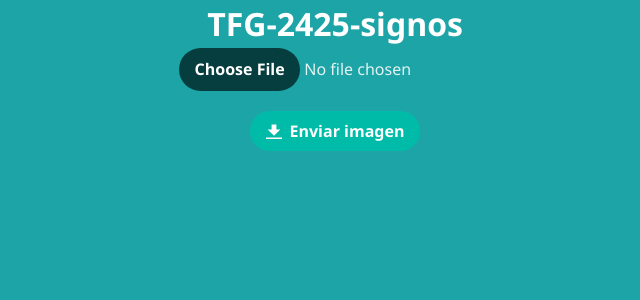
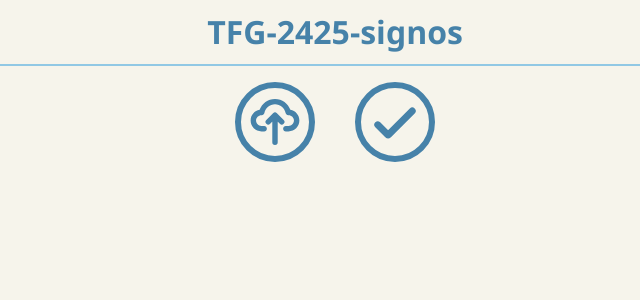
Before and after one commit to NILGroup/tfg-2425-signos, a React (Vite) app in the folder PWA-Signos/: page / in a window 1280 px wide. Shown: the top 300 px of the page, without its empty margins (305-945 px from the left). Built offline with nearby package versions, Linux system fonts and the light colour scheme.

Commit message:
new design started Co-authored-by: P3IBOL711 <P3IBOL711@users.noreply.github.com>

```diff
--- a/PWA-Signos/src/App.css
+++ b/PWA-Signos/src/App.css
@@ -1,6 +1,7 @@
 #root {
   font-family: 'Segoe UI', 'Trebuchet MS', sans-serif, Arial;
-  max-width: 1280px;
+  height: 100%;
+  width: 100%;
   margin: auto;
   text-align: center;
 }
@@ -8,69 +9,16 @@
 .title {
   font-size: 2em;
   text-align: center;
-  color: white;
+  color: #4682A9;
   font-weight: bold;
 }
+
 
 .buttons {
   display:flex;
   flex-direction: column;
   align-items: center;
   gap: 20px;
-}
-
-.upload-image-button{
-  pointer-events: auto;
-  cursor: pointer;
-  background-color: #063e3f;
-  color: white;
-  border: none;
-  border-radius: 3rem;
-  text-align: center;
-  padding-left: 5%;
-  padding-right: 5%;
-  padding-top: 3%;
-  padding-bottom: 3%;
-  font-weight: bold;
-}
-
-.upload-image-button:hover {
-  background-color: white;
-  border: none;
-  color: #063e3f;
-}
-
-.upload-image-button:active {
-  background-color: #a2e5e6;
-  border: none;
-  color: #063e3f;
-}
-
-.select-image-button::file-selector-button {
-  pointer-events: auto;
-  cursor: pointer;
-  background-color: #063e3f;
-  color: white;
-  border: none;
-  border-radius: 3rem;
-  text-align: center;
-  padding-left: 5%;
-  padding-right: 5%;
-  padding-top: 3%;
-  padding-bottom: 3%;
-  font-weight: bold;
-}
-
-.select-image-button::file-selector-button:hover {
-  background-color: white;
-  border: none;
-  color: #063e3f;
-}
-
-.select-image-button::file-selector-button:active {
-  background-color: #a2e5e6;
-  border: none;
-  color: #063e3f;
 }
 
 .videos{
--- a/PWA-Signos/src/App.jsx
+++ b/PWA-Signos/src/App.jsx
@@ -9,7 +9,11 @@ function App() {
 
   return (
     <>
-      <h1 className="title"> TFG-2425-signos </h1>
+     <div className='mt-2 mb-4'>
+        <h1 className="title"> TFG-2425-signos </h1>
+        <hr className="mx-4 mt-2 h-0.5 bg-[#91C8E4] rounded-full border-none"></hr>
+      </div>
+
       <UploadImage className="image-buttons"/>
     </>
   )
--- a/PWA-Signos/src/components/UploadImage.jsx
+++ b/PWA-Signos/src/components/UploadImage.jsx
@@ -1,6 +1,8 @@
-import { useState } from "react";
+import { useState, useRef } from "react";
 import Video from "./Video.jsx";
 import responseToSignotation from '../translator/LSETranslator.js'
+import uploadIcon from '../assets/upload-image.svg';
+import checkIcon from '../assets/check.svg';
 
 const VISSE_BACKEND_URL = "https://holstein.fdi.ucm.es/visse/backend/recognize/raw";
 const SIGNARIO_URL = "https://griffos.filol.ucm.es/signario/buscar?";
@@ -11,6 +13,7 @@ const UploadImage = () => {
   const [selectedVideo, setSelectedVideo] = useState(null);
   const [text, setText] = useState(null);
   const [selectedImage, setSelectedImage] = useState(null);
+  const input = useRef(null);
 
   const handleFileSelect = (event) => {
     const file = event.target.files[0];
@@ -58,25 +61,35 @@ const UploadImage = () => {
   };
 
   return (
+
     <div className="buttons">
+
+      {text && <div clasName="flex flex-col">
+              <h1 className="signotacion text-[#4682A9] font-bold text-3xl mb-4"> SIGNOTACIÓN </h1>
+              <h1 className="signotacion text-[#4682A9] font-bold text-2xl"> {text}</h1>
+              </div>}
+
+      {selectedImage && <img src={selectedImage} alt="Signoescritura"/>}
+
+      <div className="flex gap-10">
         <input
-        className="select-image-button"
+          className="hidden"
           type="file"
           accept="image/*"
           max={1}
+          ref={input}
           onChange={handleFileSelect}
         />
 
-      <button className="bg-teal-500 hover:bg-teal-900 text-white font-bold py-2 px-4 rounded-full inline-flex items-center" onClick={handleFileUpload}>
-        <svg className="fill-current w-4 h-4 mr-2" xmlns="http://www.w3.org/2000/svg" viewBox="0 0 20 20"><path d="M13 8V2H7v6H2l8 8 8-8h-5zM0 18h20v2H0v-2z"/></svg>
-        <span>Enviar imagen</span>
+        <button onClick={() => input.current.click()} className="group border-[#4682A9] border-6 hover:bg-[#4682A9] rounded-full w-20 h-20">
+          <img src={uploadIcon} alt="Upload Icon" className="scale-150 p-2 pt-2.25 group-hover:brightness-0 group-hover:invert"/>
         </button>
-      {/* <button className="upload-image-button" >
-        Enviar imagen
-      </button> */}
 
-      {selectedImage && <img src={selectedImage} alt="Sinoescritura"/>}
-      {text && <h1>Signotación: {text}</h1>}
+        <button onClick={handleFileUpload} className="group border-[#4682A9] border-6 hover:bg-[#4682A9] rounded-full w-20 h-20">
+          <img src={checkIcon} alt="Send image" className="scale-180 p-2.75 pt-3.25 group-hover:brightness-0 group-hover:invert"/>
+        </button>
+
+      </div>
 
       <div className="videos">
 
--- a/PWA-Signos/src/index.css
+++ b/PWA-Signos/src/index.css
@@ -5,9 +5,7 @@
   line-height: 1.5;
   font-weight: 400;
 
-  color-scheme: light dark;
-  color: rgba(255, 255, 255, 0.87);
-  background-color: #1da4a7;
+  background-color: #F6F4EB;
 
   font-synthesis: none;
   text-rendering: optimizeLegibility;
```
Also changed, not shown: PWA-Signos/src/assets/check.svg (added), PWA-Signos/src/assets/upload-image.svg. Lines whose indentation alone changed are shown as unchanged.
